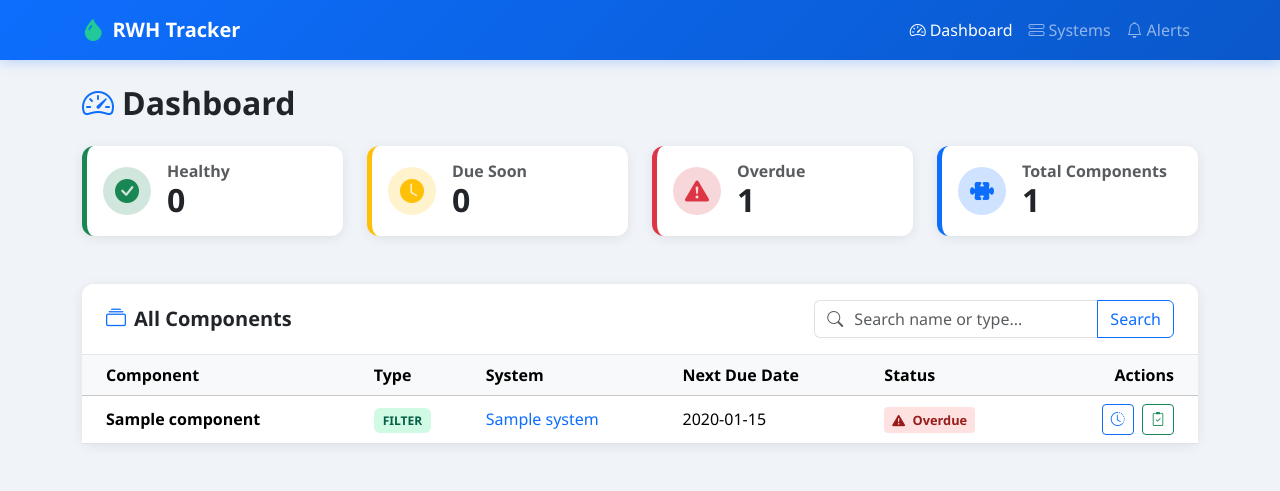
After one commit to vedk1211-lab/Containerized-Rainwater-Harvesting-Maintenance-Tracker, a Spring Boot app: page /dashboard in a window 1280 px wide. The commit adds this page. Shown: the top 491 px of the page. Run offline with Spring Boot 4, Linux system fonts and the light colour scheme; tables that the repository leaves empty hold one stand-in row (values such as "Sample post").

Commit message:
Add dashboard with search and summary cards and component drill-down

```diff
--- /dev/null
+++ b/src/main/java/com/rwh/tracker/controller/DashboardController.java
@@ -0,0 +1,65 @@
+package com.rwh.tracker.controller;
+
+import com.rwh.tracker.model.Alert;
+import com.rwh.tracker.model.AlertStatus;
+import com.rwh.tracker.model.Component;
+import com.rwh.tracker.model.MaintenanceLog;
+import com.rwh.tracker.service.SystemService;
+import org.springframework.stereotype.Controller;
+import org.springframework.ui.Model;
+import org.springframework.web.bind.annotation.*;
+
+import java.time.LocalDate;
+import java.time.temporal.ChronoUnit;
+import java.util.List;
+
+@Controller
+@RequestMapping("/dashboard")
+public class DashboardController {
+
+    private final SystemService systemService;
+
+    public DashboardController(SystemService systemService) {
+        this.systemService = systemService;
+    }
+
+    @GetMapping
+    public String dashboard(@RequestParam(value = "q", required = false) String query, Model model) {
+        // Refresh alert statuses first
+        List<Alert> activeAlerts = systemService.getPendingAndOverdueAlerts();
+
+        long overdueCount = activeAlerts.stream()
+                .filter(a -> a.getStatus() == AlertStatus.OVERDUE)
+                .count();
+
+        long dueSoonCount = activeAlerts.stream()
+                .filter(a -> a.getStatus() == AlertStatus.PENDING) // pending but due within 7 days is filtered by service
+                .count();
+
+        List<Component> allComponents = systemService.getAllComponents();
+        long totalCount = allComponents.size();
+        long healthyCount = totalCount - overdueCount - dueSoonCount;
+
+        List<Component> displayComponents = systemService.searchComponents(query);
+
+        model.addAttribute("overdueCount", overdueCount);
+        model.addAttribute("dueSoonCount", dueSoonCount);
+        model.addAttribute("healthyCount", healthyCount);
+        model.addAttribute("totalCount", totalCount);
+        model.addAttribute("components", displayComponents);
+        model.addAttribute("query", query);
+
+        return "dashboard/dashboard";
+    }
+
+    @GetMapping("/components/{id}")
+    public String componentHistory(@PathVariable Long id, Model model) {
+        Component component = systemService.getComponent(id);
+        List<MaintenanceLog> history = systemService.getComponentHistory(id);
+
+        model.addAttribute("component", component);
+        model.addAttribute("history", history);
+
+        return "dashboard/component-history";
+    }
+}
--- a/src/main/java/com/rwh/tracker/controller/HomeController.java
+++ b/src/main/java/com/rwh/tracker/controller/HomeController.java
@@ -11,6 +11,6 @@ public class HomeController {
 
     @GetMapping("/")
     public String home() {
-        return "redirect:/systems";
+        return "redirect:/dashboard";
     }
 }
--- /dev/null
+++ b/src/main/resources/templates/dashboard/dashboard.html
@@ -0,0 +1,191 @@
+<!DOCTYPE html>
+<html lang="en" xmlns:th="http://www.thymeleaf.org">
+<head>
+    <meta charset="UTF-8"/>
+    <meta name="viewport" content="width=device-width, initial-scale=1.0"/>
+    <title>Dashboard | RWH Tracker</title>
+
+    <link rel="stylesheet" href="https://cdn.jsdelivr.net/npm/bootstrap@5.3.3/dist/css/bootstrap.min.css"/>
+    <link rel="stylesheet" href="https://cdn.jsdelivr.net/npm/bootstrap-icons@1.11.3/font/bootstrap-icons.min.css"/>
+
+    <style>
+        body { background-color: #f0f4f8; font-family: 'Segoe UI', system-ui, sans-serif; }
+        .navbar { background: linear-gradient(135deg, #0d6efd 0%, #0a58ca 100%); box-shadow: 0 2px 12px rgba(13,110,253,0.25); }
+        .brand-icon { font-size: 1.4rem; color: #20c997; }
+
+        .summary-card { border: none; border-radius: 12px; box-shadow: 0 2px 12px rgba(0,0,0,0.08); transition: transform 0.2s; }
+        .summary-card:hover { transform: translateY(-3px); }
+        .summary-card .icon-circle { width: 48px; height: 48px; border-radius: 50%; display: flex; align-items: center; justify-content: center; font-size: 1.5rem; }
+
+        .card-healthy { border-left: 5px solid #198754; }
+        .card-healthy .icon-circle { background-color: #d1e7dd; color: #198754; }
+
+        .card-duesoon { border-left: 5px solid #ffc107; }
+        .card-duesoon .icon-circle { background-color: #fff3cd; color: #ffc107; }
+
+        .card-overdue { border-left: 5px solid #dc3545; }
+        .card-overdue .icon-circle { background-color: #f8d7da; color: #dc3545; }
+
+        .card-total { border-left: 5px solid #0d6efd; }
+        .card-total .icon-circle { background-color: #cfe2ff; color: #0d6efd; }
+
+        .component-list-card { border: none; border-radius: 12px; box-shadow: 0 2px 12px rgba(0,0,0,0.08); }
+        .component-list-card .card-header { background: #fff; border-bottom: 1px solid #e5e7eb; border-radius: 12px 12px 0 0; }
+
+        .type-badge { font-size: 0.75rem; padding: 0.35em 0.75em; border-radius: 6px; font-weight: 600; }
+        .type-TANK { background: #dbeafe; color: #1d4ed8; }
+        .type-FILTER { background: #d1fae5; color: #065f46; }
+        .type-FIRST_FLUSH_DIVERTER { background: #ede9fe; color: #5b21b6; }
+        .type-GUTTER_MESH { background: #fef3c7; color: #92400e; }
+        .type-PUMP { background: #fee2e2; color: #991b1b; }
+        .type-OVERFLOW { background: #e5e7eb; color: #374151; }
+
+        .status-overdue { background: #fee2e2; color: #991b1b; padding: 0.25rem 0.5rem; border-radius: 4px; font-size: 0.8rem; font-weight: 600;}
+        .status-due-soon { background: #fef3c7; color: #92400e; padding: 0.25rem 0.5rem; border-radius: 4px; font-size: 0.8rem; font-weight: 600;}
+        .status-ok { background: #d1fae5; color: #065f46; padding: 0.25rem 0.5rem; border-radius: 4px; font-size: 0.8rem; font-weight: 600;}
+        .status-unknown { background: #e5e7eb; color: #374151; padding: 0.25rem 0.5rem; border-radius: 4px; font-size: 0.8rem; font-weight: 600;}
+    </style>
+</head>
+<body>
+
+<nav class="navbar navbar-expand-lg navbar-dark mb-4">
+    <div class="container">
+        <a class="navbar-brand fw-bold d-flex align-items-center gap-2" th:href="@{/}">
+            <i class="bi bi-droplet-fill brand-icon"></i>
+            RWH Tracker
+        </a>
+        <button class="navbar-toggler" type="button" data-bs-toggle="collapse" data-bs-target="#navbarNav">
+            <span class="navbar-toggler-icon"></span>
+        </button>
+        <div class="collapse navbar-collapse" id="navbarNav">
+            <ul class="navbar-nav ms-auto">
+                <li class="nav-item"><a class="nav-link active" th:href="@{/dashboard}"><i class="bi bi-speedometer2 me-1"></i>Dashboard</a></li>
+                <li class="nav-item"><a class="nav-link" th:href="@{/systems}"><i class="bi bi-hdd-stack me-1"></i>Systems</a></li>
+                <li class="nav-item"><a class="nav-link" th:href="@{/alerts}"><i class="bi bi-bell me-1"></i>Alerts</a></li>
+            </ul>
+        </div>
+    </div>
+</nav>
+
+<main class="container pb-5">
+
+    <div class="d-flex align-items-center justify-content-between mb-4">
+        <h2 class="fw-bold mb-0 text-dark"><i class="bi bi-speedometer2 me-2 text-primary"></i>Dashboard</h2>
+    </div>
+
+    <!-- Summary Cards -->
+    <div class="row g-4 mb-5">
+        <div class="col-md-3">
+            <div class="card summary-card card-healthy h-100 p-3">
+                <div class="card-body d-flex align-items-center gap-3 p-0">
+                    <div class="icon-circle"><i class="bi bi-check-circle-fill"></i></div>
+                    <div>
+                        <h6 class="text-muted mb-0 fw-semibold">Healthy</h6>
+                        <h2 class="mb-0 fw-bold text-dark" th:text="${healthyCount}">0</h2>
+                    </div>
+                </div>
+            </div>
+        </div>
+        <div class="col-md-3">
+            <div class="card summary-card card-duesoon h-100 p-3">
+                <div class="card-body d-flex align-items-center gap-3 p-0">
+                    <div class="icon-circle"><i class="bi bi-clock-fill"></i></div>
+                    <div>
+                        <h6 class="text-muted mb-0 fw-semibold">Due Soon</h6>
+                        <h2 class="mb-0 fw-bold text-dark" th:text="${dueSoonCount}">0</h2>
+                    </div>
+                </div>
+            </div>
+        </div>
+        <div class="col-md-3">
+            <div class="card summary-card card-overdue h-100 p-3">
+                <div class="card-body d-flex align-items-center gap-3 p-0">
+                    <div class="icon-circle"><i class="bi bi-exclamation-triangle-fill"></i></div>
+                    <div>
+                        <h6 class="text-muted mb-0 fw-semibold">Overdue</h6>
+                        <h2 class="mb-0 fw-bold text-dark" th:text="${overdueCount}">0</h2>
+                    </div>
+                </div>
+            </div>
+        </div>
+        <div class="col-md-3">
+            <div class="card summary-card card-total h-100 p-3">
+                <div class="card-body d-flex align-items-center gap-3 p-0">
+                    <div class="icon-circle"><i class="bi bi-puzzle-fill"></i></div>
+                    <div>
+                        <h6 class="text-muted mb-0 fw-semibold">Total Components</h6>
+                        <h2 class="mb-0 fw-bold text-dark" th:text="${totalCount}">0</h2>
+                    </div>
+                </div>
+            </div>
+        </div>
+    </div>
+
+    <!-- Components List with Search -->
+    <div class="card component-list-card">
+        <div class="card-header py-3 px-4 d-flex justify-content-between align-items-center flex-wrap gap-3">
+            <h5 class="mb-0 fw-bold text-dark"><i class="bi bi-collection me-2 text-primary"></i>All Components</h5>
+
+            <form th:action="@{/dashboard}" method="get" class="d-flex">
+                <div class="input-group">
+                    <span class="input-group-text bg-white border-end-0"><i class="bi bi-search text-muted"></i></span>
+                    <input type="text" name="q" class="form-control border-start-0 ps-0" placeholder="Search name or type..." th:value="${query}" />
+                    <button type="submit" class="btn btn-outline-primary">Search</button>
+                    <a th:if="${query != null and !query.isEmpty()}" th:href="@{/dashboard}" class="btn btn-outline-secondary">Clear</a>
+                </div>
+            </form>
+        </div>
+        <div class="card-body p-0">
+            <div th:if="${#lists.isEmpty(components)}" class="text-center py-5 text-muted">
+                <i class="bi bi-search d-block mb-2" style="font-size: 2rem;"></i>
+                <p>No components found.</p>
+            </div>
+            <div class="table-responsive" th:unless="${#lists.isEmpty(components)}">
+                <table class="table table-hover align-middle mb-0">
+                    <thead class="table-light">
+                        <tr>
+                            <th class="ps-4">Component</th>
+                            <th>Type</th>
+                            <th>System</th>
+                            <th>Next Due Date</th>
+                            <th>Status</th>
+                            <th class="text-end pe-4">Actions</th>
+                        </tr>
+                    </thead>
+                    <tbody>
+                        <tr th:each="comp : ${components}">
+                            <td class="ps-4 fw-semibold" th:text="${comp.name}">Name</td>
+                            <td><span th:class="'type-badge type-' + ${comp.type.name()}" th:text="${comp.type.name().replace('_',' ')}">TYPE</span></td>
+                            <td><a th:href="@{/systems/{id}(id=${comp.system.id})}" class="text-decoration-none" th:text="${comp.system.name}">System</a></td>
+                            <td th:text="${comp.nextDueDate != null ? comp.nextDueDate : 'Not scheduled'}">Date</td>
+                            <td>
+                                <span th:if="${comp.nextDueDate == null}" class="status-unknown"><i class="bi bi-question-circle me-1"></i>Unknown</span>
+                                <span th:if="${comp.nextDueDate != null}"
+                                      th:with="today=${T(java.time.LocalDate).now()}, daysLeft=${T(java.time.temporal.ChronoUnit).DAYS.between(today, comp.nextDueDate)}"
+                                      th:class="${daysLeft < 0} ? 'status-overdue' : (${daysLeft <= 7} ? 'status-due-soon' : 'status-ok')">
+                                      <i th:class="${daysLeft < 0} ? 'bi bi-exclamation-triangle-fill me-1' : (${daysLeft <= 7} ? 'bi bi-clock-fill me-1' : 'bi bi-check-circle-fill me-1')"></i>
+                                      <span th:if="${daysLeft < 0}">Overdue</span>
+                                      <span th:if="${daysLeft >= 0 and daysLeft <= 7}" th:text="'Due in ' + ${daysLeft} + 'd'"></span>
+                                      <span th:if="${daysLeft > 7}">Healthy</span>
+                                </span>
+                            </td>
+                            <td class="text-end pe-4">
+                                <a th:href="@{/dashboard/components/{id}(id=${comp.id})}" class="btn btn-sm btn-outline-primary" title="View History">
+                                    <i class="bi bi-clock-history"></i>
+                                </a>
+                                <a th:href="@{/components/{id}/logs/new(id=${comp.id})}" class="btn btn-sm btn-outline-success ms-1" title="Log Maintenance">
+                                    <i class="bi bi-clipboard2-check"></i>
+                                </a>
+                            </td>
+                        </tr>
+                    </tbody>
+                </table>
+            </div>
+        </div>
+    </div>
+
+</main>
+
+<script src="https://cdn.jsdelivr.net/npm/bootstrap@5.3.3/dist/js/bootstrap.bundle.min.js"></script>
+</body>
+</html>
```
Also changed, not shown: src/main/resources/templates/dashboard/component-history.html (added, +119 -0 lines), src/main/resources/templates/layout.html (+10 -0 lines).
